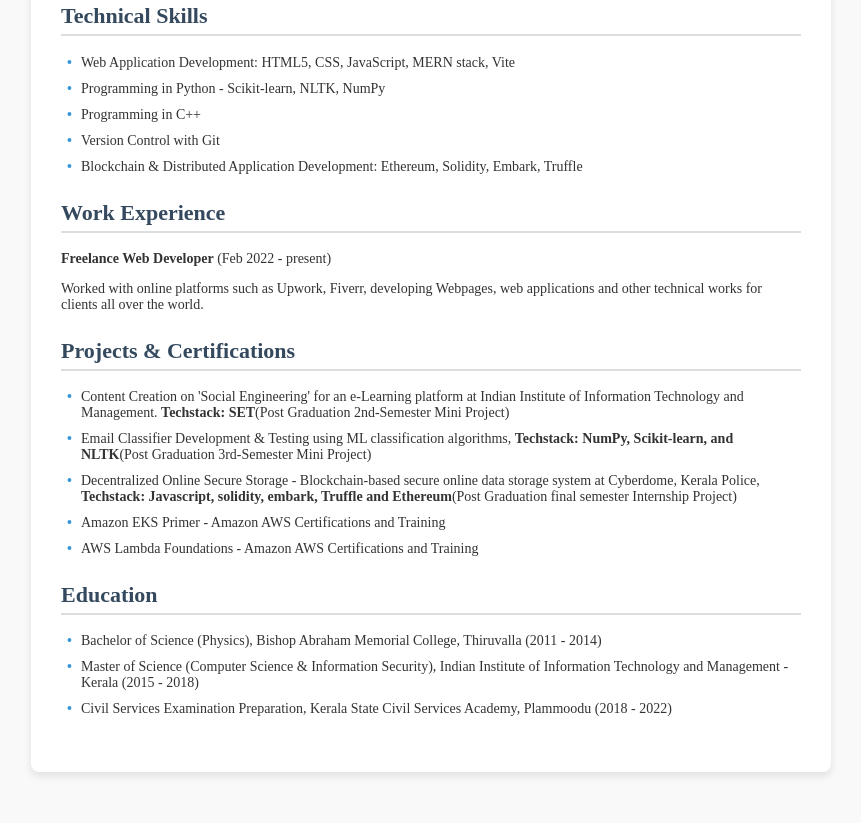
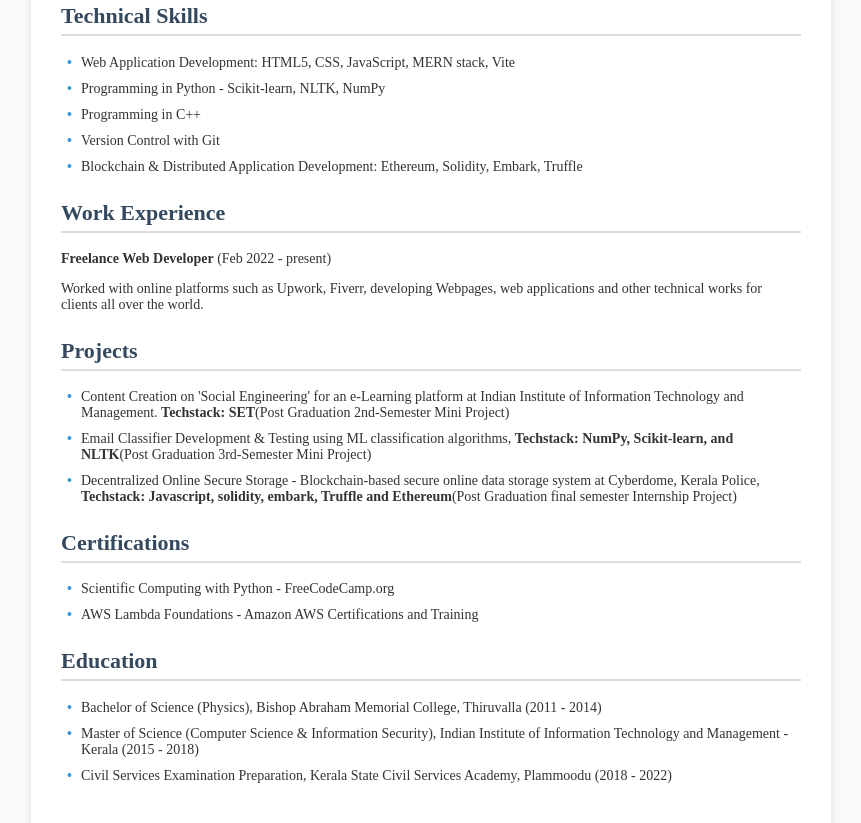
Before and after one commit to S4MU3L6R360RY/resume, a plain HTML site: page public/index.html in a window 1280 px wide. Shown: the part 554-1377 px from the top of the page, without its empty margins (209-1070 px from the left). Drawn offline with Linux system fonts and the light colour scheme.

Commit message:
Update index.html

```diff
--- a/public/index.html
+++ b/public/index.html
@@ -42,12 +42,18 @@
         </div>
 
         <div class="section">
-            <h2>Projects & Certifications</h2>
+            <h2>Projects</h2>
             <ul>
                 <li>Content Creation on 'Social Engineering' for an e-Learning platform at Indian Institute of Information Technology and Management. <strong>Techstack: SET</strong>(Post Graduation 2nd-Semester Mini Project)</li>
                 <li>Email Classifier Development & Testing using ML classification algorithms, <strong>Techstack: NumPy, Scikit-learn, and NLTK</strong>(Post Graduation 3rd-Semester Mini Project)</li>
                 <li>Decentralized Online Secure Storage - Blockchain-based secure online data storage system at Cyberdome, Kerala Police, <strong>Techstack: Javascript, solidity, embark, Truffle and Ethereum</strong>(Post Graduation final semester Internship Project)</li>
-                <li>Amazon EKS Primer - Amazon AWS Certifications and Training</li>
+            </ul>
+        </div>
+
+        <div class="section">
+            <h2>Certifications</h2>
+            <ul>
+                <li>Scientific Computing with Python - FreeCodeCamp.org</li>
                 <li>AWS Lambda Foundations - Amazon AWS Certifications and Training</li>
             </ul>
         </div>
```
